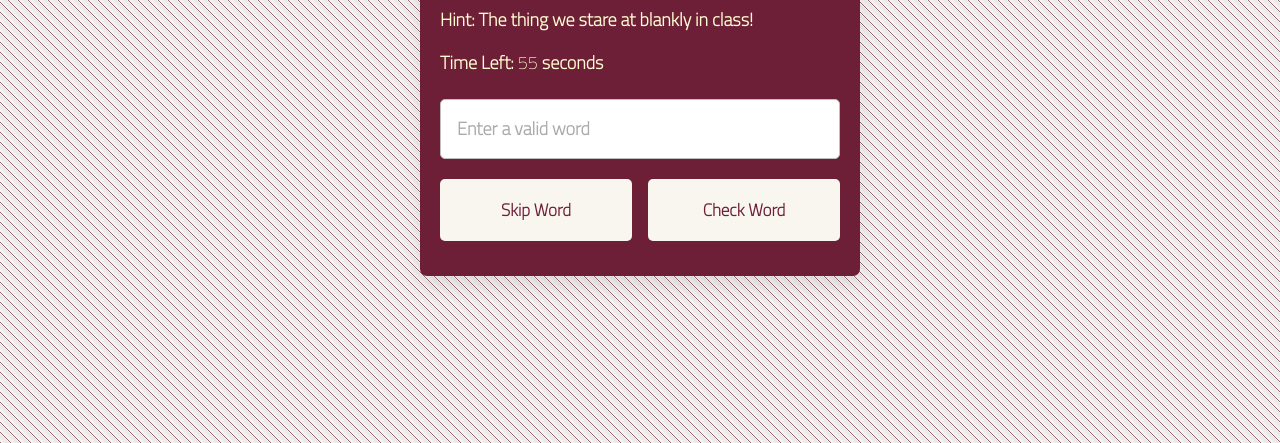
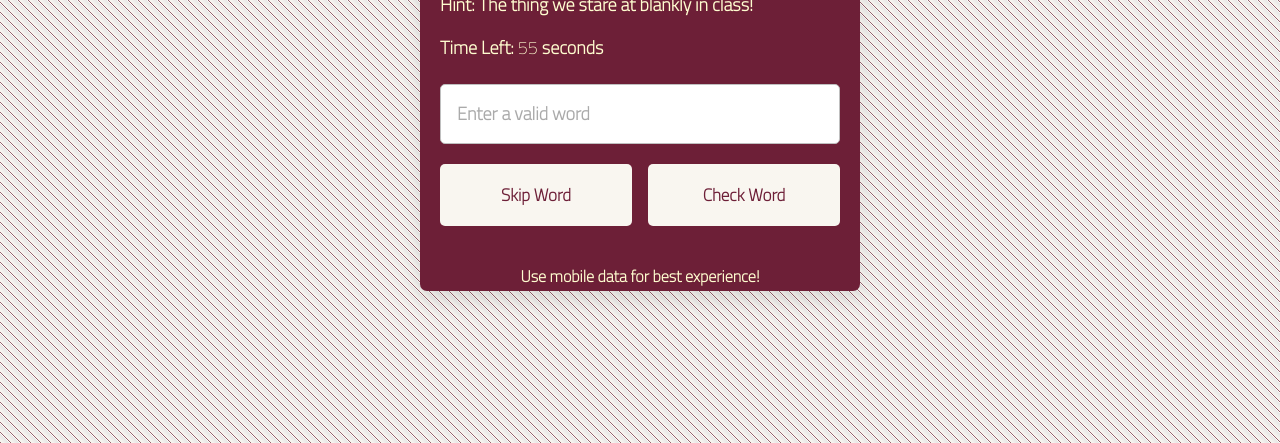
Before and after one commit to idreturned1/khush, a plain HTML site: page index.html in a window 1280 px wide. Shown: the part 357-800 px from the top of the page. Drawn offline with Linux system fonts and the light colour scheme.

Commit message:
Add files via upload

```diff
--- a/index.html
+++ b/index.html
@@ -28,6 +28,7 @@
                         <button class="check-word"  style="background-color: #F9F6F0; color: #6d1f37" id="chkbtn">Check Word</button>
                   </div>
             </div>
+            <div style="text-align: center">Use mobile data for best experience!</div>
       </div>
 </body>
 
```
